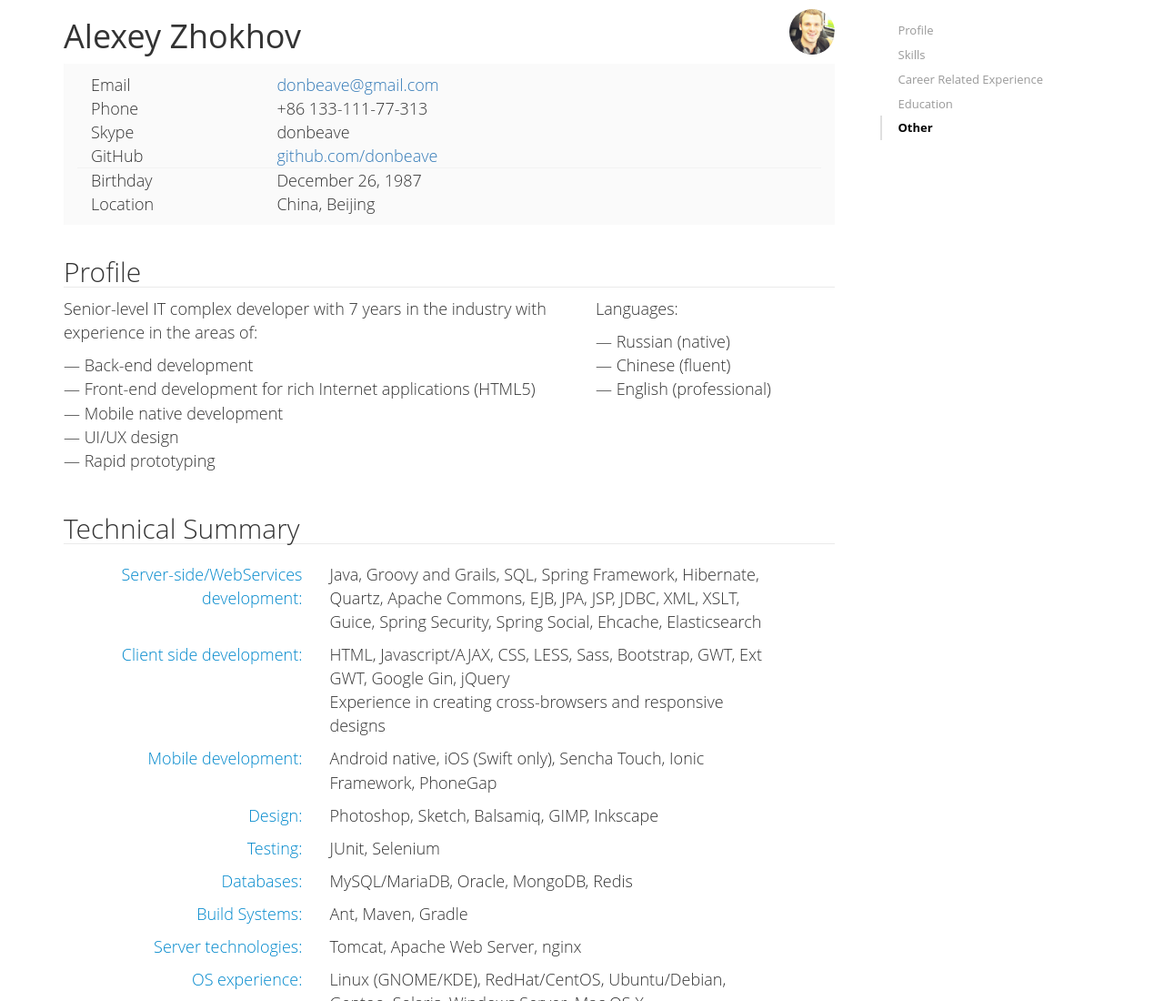
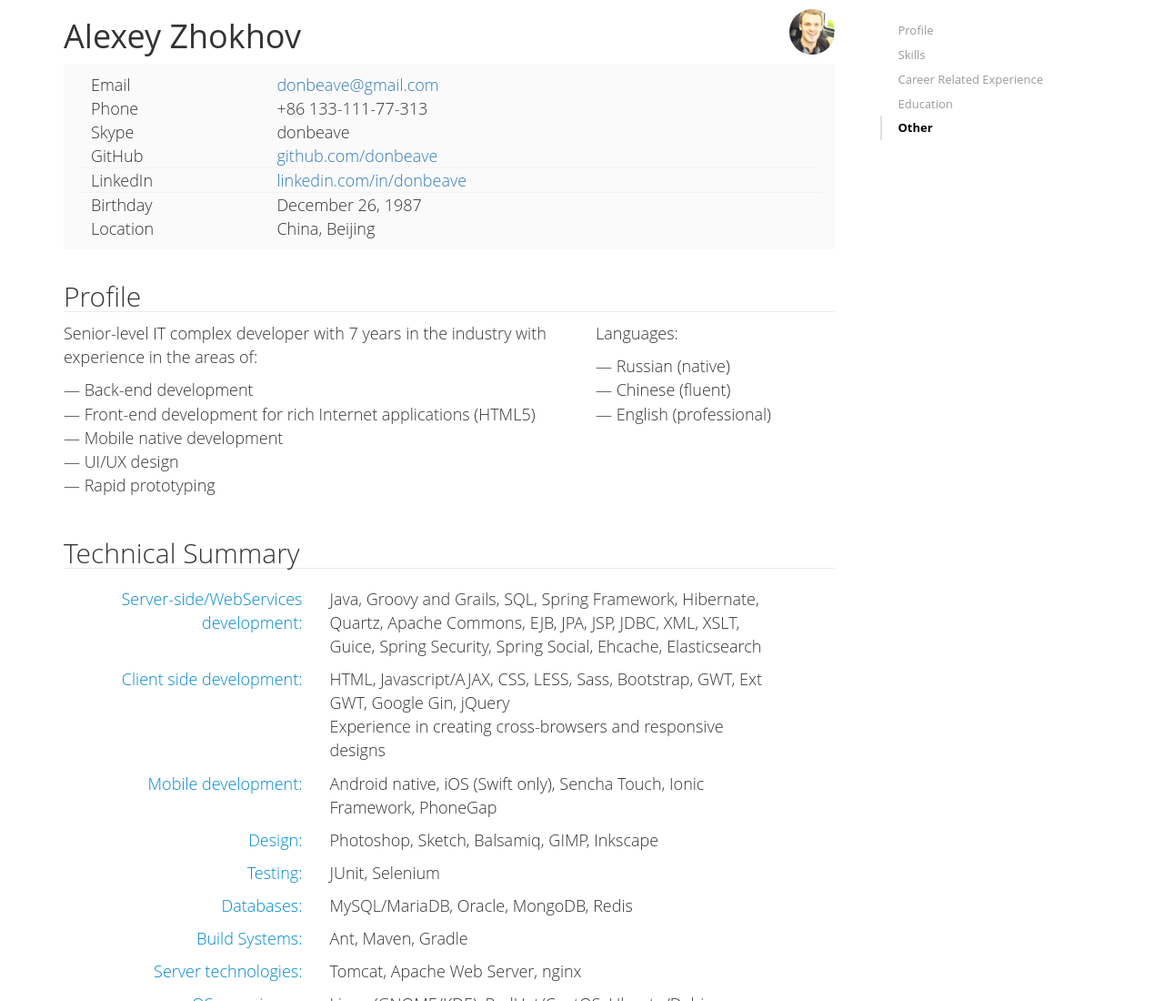
Before and after one commit to donbeave/donbeave.github.io, a website: page src/index.html in a window 1280 px wide. Shown: the top 1100 px of the page at 91% size. Drawn offline with Linux system fonts and the light colour scheme; files that its build step writes are made by us from their sources; files whose address does not match are found by name; a web font is replaced by a local one.

Commit message:
Added LinkedIn profile.

```diff
--- a/src/index.html
+++ b/src/index.html
@@ -253,6 +253,11 @@
                 <div class="row github">
                     <div class="col-xs-3">GitHub</div>
                     <div class="col-xs-9"><a href="https://github.com/donbeave/" target="_blank">github.com/donbeave</a>
+                    </div>
+                </div>
+                <div class="row github">
+                    <div class="col-xs-3">LinkedIn</div>
+                    <div class="col-xs-9"><a href="https://linkedin.com/in/donbeave" target="_blank">linkedin.com/in/donbeave</a>
                     </div>
                 </div>
                 <div class="row">
```
Also changed, not shown: index.html (+1 -1 lines).
